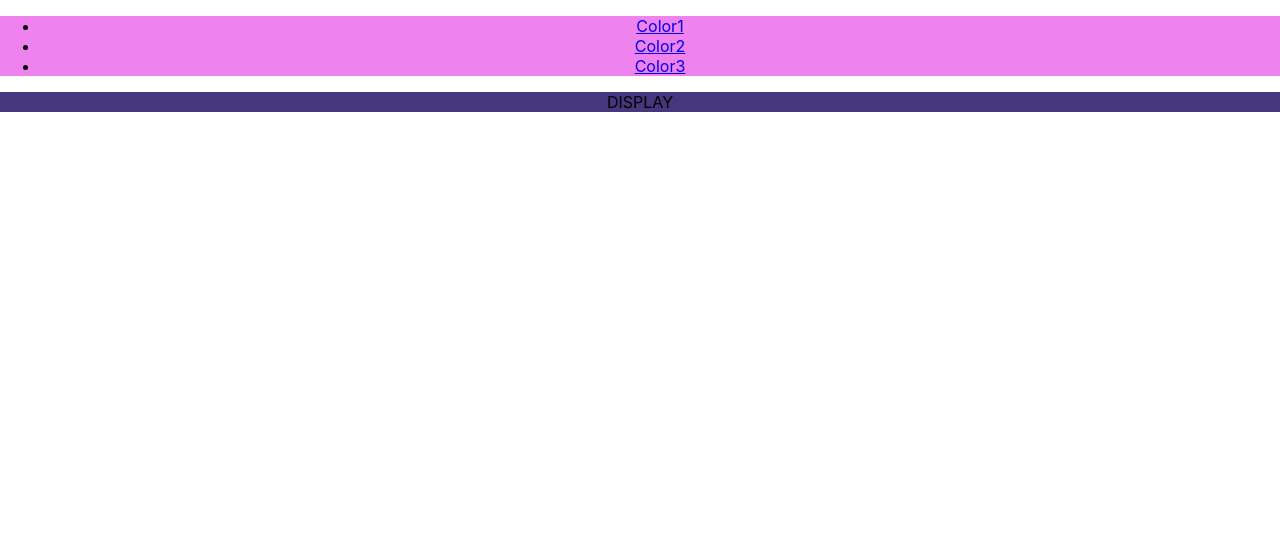
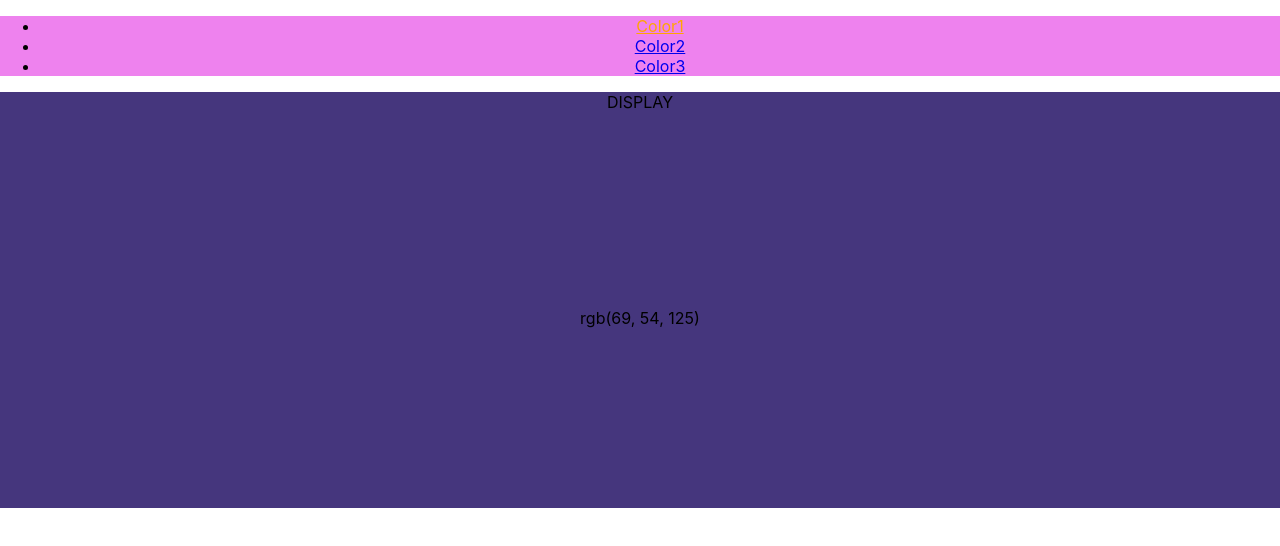
Before and after one commit to kenni-k-woodard/kennicolors, a React (Create React App) app: page /69/54/125 in a window 1280 px wide. Shown: the top 546 px of the page. Built offline with nearby package versions, Linux system fonts and the light colour scheme.

Commit message:
rgb code displaying in display area

```diff
--- a/src/App.css
+++ b/src/App.css
@@ -36,3 +36,7 @@
     transform: rotate(360deg);
   }
 }
+
+.active {
+  color: orange;
+}
--- a/src/components/Display/Display.css
+++ b/src/components/Display/Display.css
@@ -0,0 +1,3 @@
+p {
+  height: 200px;
+}
--- a/src/components/Display/Display.js
+++ b/src/components/Display/Display.js
@@ -1,5 +1,6 @@
 import React from 'react';
 import { useParams } from 'react-router-dom';
+import './Display.css';
 
 export default function Display() {
   const { r, g, b } = useParams();
@@ -7,6 +8,9 @@ export default function Display() {
   return (
     <div style={{ backgroundColor: `rgb(${r}, ${g}, ${b})` }}>
       <p>DISPLAY</p>
+      <p>
+        rgb({r}, {g}, {b})
+      </p>
     </div>
   );
 }
--- a/src/components/Main/Main.js
+++ b/src/components/Main/Main.js
@@ -1,6 +1,5 @@
 import React from 'react';
 import Display from '../Display/Display.js';
-import Nav from '../Nav/Nav.js';
 
 export default function Main() {
   return (
--- a/src/components/Nav/Nav.js
+++ b/src/components/Nav/Nav.js
@@ -8,13 +8,13 @@ export default function Nav() {
       <nav>
         <ul>
           <li>
-            <NavLink to="/">Color1</NavLink>
+            <NavLink to="/69/54/125">Color1</NavLink>
           </li>
           <li>
-            <NavLink to="/">Color2</NavLink>
+            <NavLink to="/118/168/146">Color2</NavLink>
           </li>
           <li>
-            <NavLink to="/">Color3</NavLink>
+            <NavLink to="/191/142/167">Color3</NavLink>
           </li>
         </ul>
       </nav>
```
